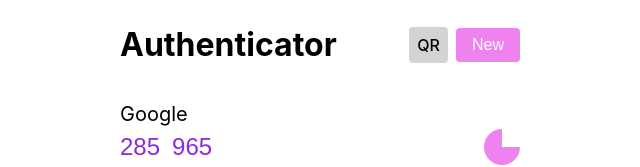
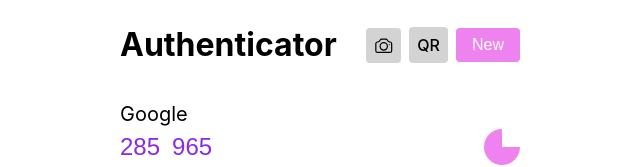
Before and after one commit to vakkharasaksiri/React-for-Bootcamp, a React (Vite) app: page / in a window 1280 px wide. Shown: the top 167 px of the page, without its empty margins (320-960 px from the left). Built offline with nearby package versions, Linux system fonts and the light colour scheme.

Commit message:
finish advance req 3: detect QR code with camera

```diff
--- a/src/App.jsx
+++ b/src/App.jsx
@@ -1,4 +1,4 @@
-import { useState, useEffect } from "react";
+import { useState, useEffect, useRef } from "react";
 import jsQR from "jsqr";
 
 function randomSixDigits() {
@@ -68,10 +68,93 @@ function IntervalNumber() {
 function App() {
   const [accounts, setAccounts] = useState([{ name: "Google", code: "1" }]);
   const [creating, setCreating] = useState(false);
+  const [capturing, setCapturing] = useState(false);
+  const videoRef = useRef(null);
 
   const [name, setName] = useState("");
   const [code, setCode] = useState("");
   const [existed, setExisted] = useState(false);
+
+  useEffect(() => {
+    if (capturing && videoRef.current) {
+      const video = videoRef.current;
+      const canvasElement = document.createElement("canvas");
+      canvasElement.hidden = true;
+      const canvas = canvasElement.getContext("2d", {
+        willReadFrequently: true,
+      });
+
+      // eslint-disable-next-line no-inner-declarations
+      function tick() {
+        let code;
+        if (video.readyState === video.HAVE_ENOUGH_DATA) {
+          canvasElement.height = video.videoHeight;
+          canvasElement.width = video.videoWidth;
+          canvas.drawImage(
+            video,
+            0,
+            0,
+            canvasElement.width,
+            canvasElement.height
+          );
+          const imageData = canvas.getImageData(
+            0,
+            0,
+            canvasElement.width,
+            canvasElement.height
+          );
+          code = jsQR(imageData.data, imageData.width, imageData.height, {
+            inversionAttempts: "dontInvert",
+          });
+          if (code?.data) {
+            const searchParams = new URLSearchParams(code.data);
+            if (
+              accounts.find((item) => item.code === searchParams.get("code"))
+            ) {
+              setExisted(true);
+              code = null;
+            } else {
+              setAccounts((prev) => [
+                ...prev,
+                {
+                  name: searchParams.get("name") || "Unknown",
+                  code: searchParams.get("code"),
+                },
+              ]);
+              setExisted(false);
+              setCapturing(false);
+            }
+          } else {
+            code = null;
+          }
+        }
+        if (!code) {
+          requestAnimationFrame(tick);
+        }
+      }
+
+      // Use facingMode: environment to attemt to get the front camera on phones
+      navigator.mediaDevices
+        .getUserMedia({ video: { facingMode: "environment" } })
+        .then(function (stream) {
+          video.srcObject = stream;
+          video.setAttribute("playsinline", true); // required to tell iOS safari we don't want fullscreen
+          video.play();
+          requestAnimationFrame(tick);
+        });
+
+      return () => {
+        const stream = video.srcObject;
+        const tracks = stream.getTracks();
+
+        tracks.forEach(function (track) {
+          track.stop();
+        });
+
+        video.srcObject = null;
+      };
+    }
+  }, [capturing]);
 
   return (
     <div style={{ maxWidth: 400, margin: "auto" }}>
@@ -97,6 +180,59 @@ function App() {
           </button>
         ) : (
           [
+            <button
+              key="qr-camera"
+              style={{
+                display: "flex",
+                backgroundColor: "lightgrey",
+                border: "none",
+                padding: "0.5rem",
+                fontSize: "1rem",
+                lineHeight: "normal",
+                fontWeight: 500,
+                borderRadius: "4px",
+                cursor: "pointer",
+              }}
+              onClick={() => setCapturing(!capturing)}
+            >
+              {capturing ? (
+                <svg
+                  xmlns="http://www.w3.org/2000/svg"
+                  fill="none"
+                  viewBox="0 0 24 24"
+                  strokeWidth={1.5}
+                  stroke="currentColor"
+                  className="w-6 h-6"
+                  style={{ width: "1em", height: "1em", fontSize: "19.5px" }}
+                >
+                  <path
+                    strokeLinecap="round"
+                    strokeLinejoin="round"
+                    d="M6 18 18 6M6 6l12 12"
+                  />
+                </svg>
+              ) : (
+                <svg
+                  xmlns="http://www.w3.org/2000/svg"
+                  fill="none"
+                  viewBox="0 0 24 24"
+                  strokeWidth={1.5}
+                  stroke="currentColor"
+                  style={{ width: "1em", height: "1em", fontSize: "19.5px" }}
+                >
+                  <path
+                    strokeLinecap="round"
+                    strokeLinejoin="round"
+                    d="M6.827 6.175A2.31 2.31 0 0 1 5.186 7.23c-.38.054-.757.112-1.134.175C2.999 7.58 2.25 8.507 2.25 9.574V18a2.25 2.25 0 0 0 2.25 2.25h15A2.25 2.25 0 0 0 21.75 18V9.574c0-1.067-.75-1.994-1.802-2.169a47.865 47.865 0 0 0-1.134-.175 2.31 2.31 0 0 1-1.64-1.055l-.822-1.316a2.192 2.192 0 0 0-1.736-1.039 48.774 48.774 0 0 0-5.232 0 2.192 2.192 0 0 0-1.736 1.039l-.821 1.316Z"
+                  />
+                  <path
+                    strokeLinecap="round"
+                    strokeLinejoin="round"
+                    d="M16.5 12.75a4.5 4.5 0 1 1-9 0 4.5 4.5 0 0 1 9 0ZM18.75 10.5h.008v.008h-.008V10.5Z"
+                  />
+                </svg>
+              )}
+            </button>,
             <label
               key="qr-image"
               style={{
@@ -109,6 +245,7 @@ function App() {
                 borderRadius: "4px",
                 cursor: "pointer",
                 lineHeight: "normal",
+                marginLeft: "0.5rem",
               }}
               onClick={() => {
                 setExisted(false);
@@ -197,6 +334,9 @@ function App() {
           ]
         )}
       </div>
+      {capturing && (
+        <video ref={videoRef} id="video" style={{ width: "100%" }}></video>
+      )}
       {existed && (
         <div
           style={{
@@ -252,7 +392,7 @@ function App() {
           </button>
         </div>
       )}
-      {!creating && (
+      {!creating && !capturing && (
         <ul
           style={{
             display: "flex",
```
